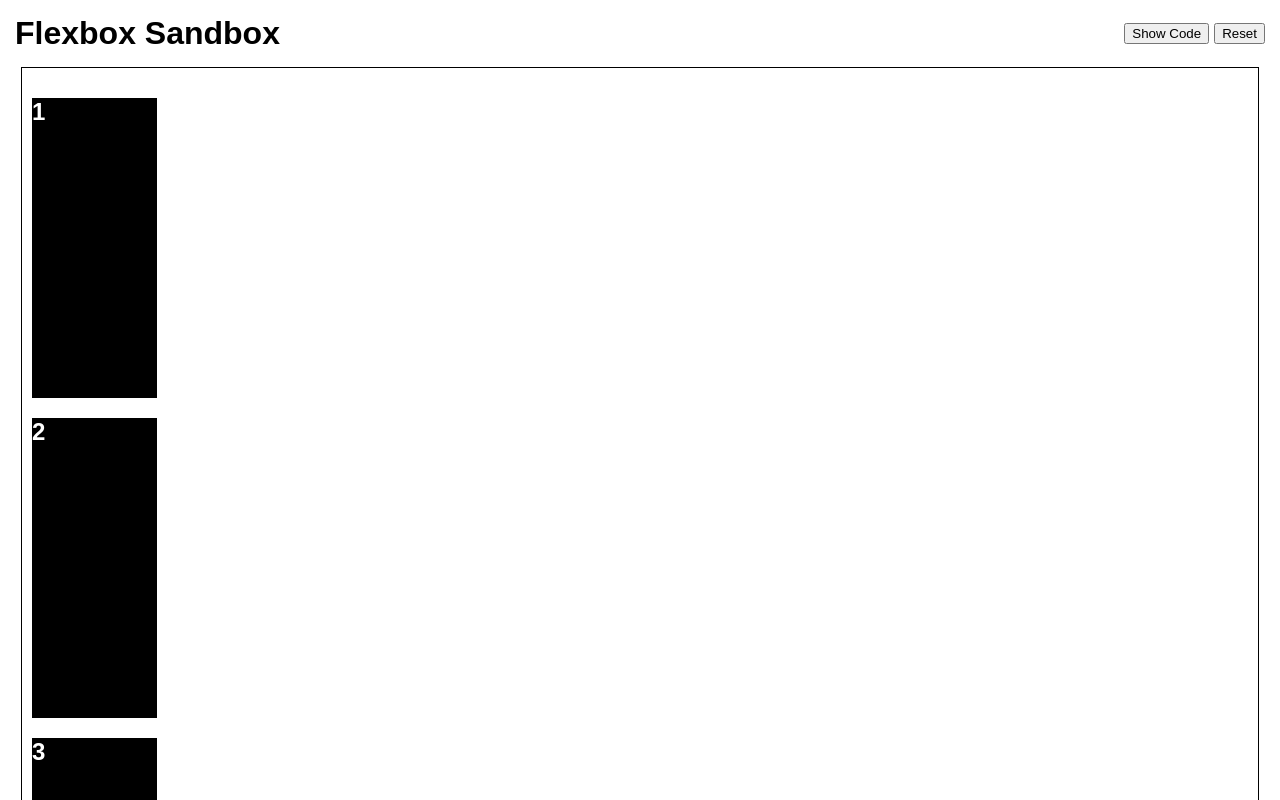
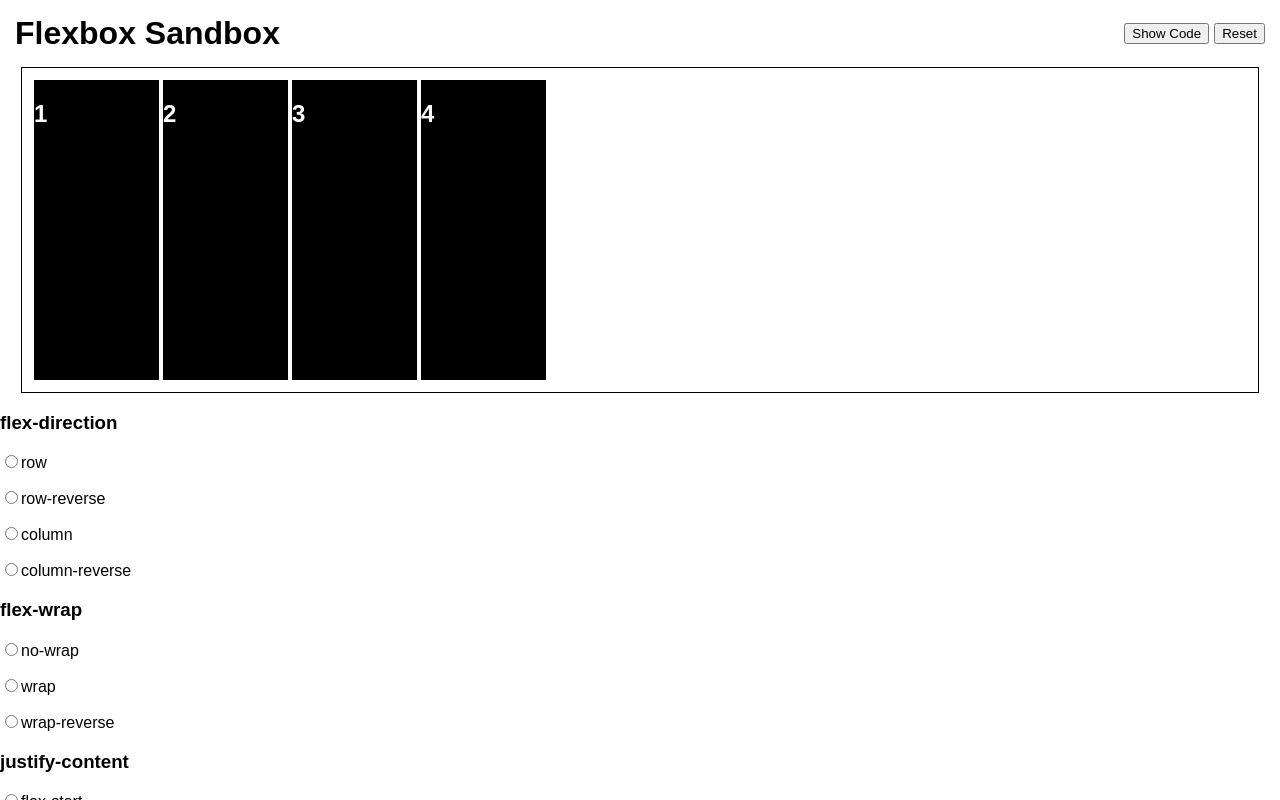
Before and after one commit to marissa27/flex-sandbox, a React (Create React App) app: page / in a window 1280 px wide. Shown: the top 800 px of the page. Built offline with nearby package versions, Linux system fonts and the light colour scheme.

Commit message:
Add state to flexParent and pass style properties to flexParent

```diff
--- a/src/components/flexParent.js
+++ b/src/components/flexParent.js
@@ -1,20 +1,32 @@
-import React from 'react';
+import React, { Component } from 'react';
 import { FlexChild } from './flexChild';
 
-export const FlexParent = ({ flexClass }) => {
-  const className = `flex-parent ${flexClass}`;
+export default class FlexParent extends Component {
+  constructor() {
+    super();
+    this.state = {
+      display: "flex",
+      flexDirection: "",
+      flexWrap: "",
+      justifyContent: "",
+      alignItems: "",
+      alignContent: "",
+    }
+  }
 
-  const renderChildrenDiv = () => {
+
+  renderChildrenDiv = () => {
     return [1, 2, 3, 4].map((num, i) => {
       return (
         <FlexChild key={i} divNumber={ num }/>
       )
     })
   }
-
-  return (
-    <section className={ className }>
-      { renderChildrenDiv() }
-    </section>
-  )
+  render() {
+    return (
+      <section className="flex-parent" style={ this.state }>
+        { this.renderChildrenDiv() }
+      </section>
+    )
+  }
 }
--- a/src/container/App.js
+++ b/src/container/App.js
@@ -1,6 +1,6 @@
 import React, { Component } from 'react';
 import { Header } from '../components/header';
-import { FlexParent } from '../components/flexParent';
+import FlexParent from '../components/flexParent';
 import { Controls } from '../components/controls';
 import { Footer } from '../components/footer';
 
--- a/src/index.css
+++ b/src/index.css
@@ -36,4 +36,5 @@
   height: 300px;
   color: #fff;
   background-color: #000;
+  margin: 2px;
 }
```
